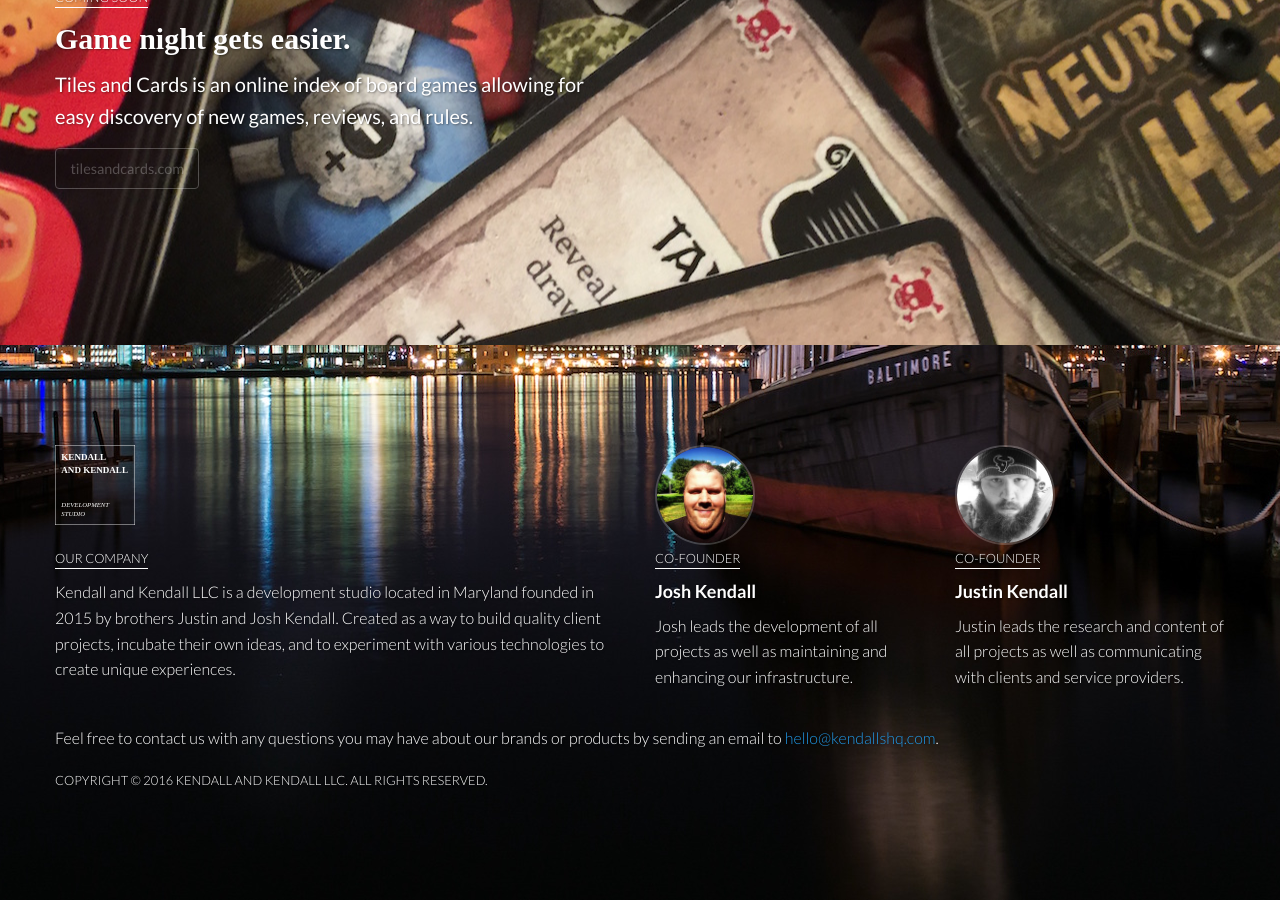
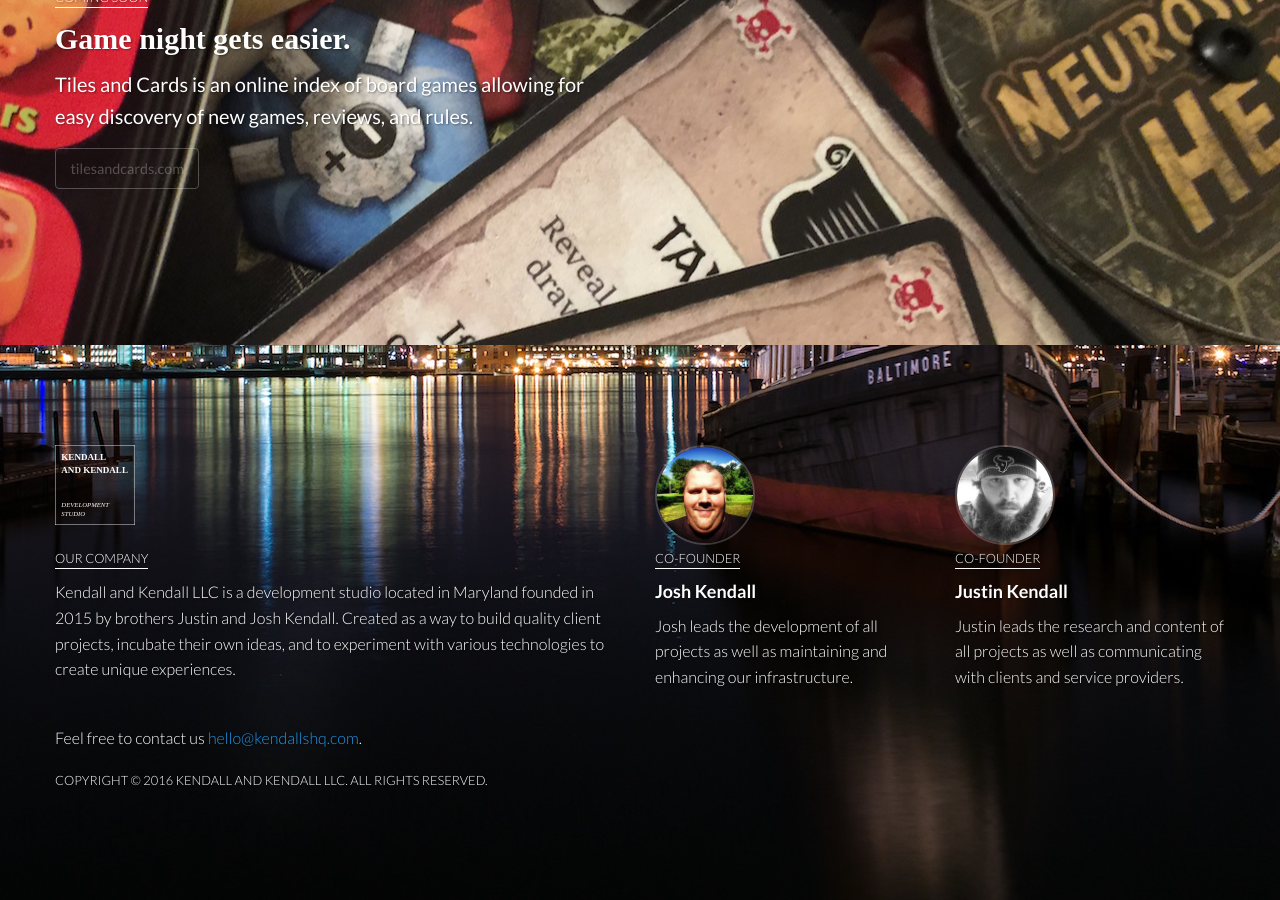
Before and after one commit to kendallshq/kendallshq.github.io, a Jekyll site: the page built from source/index.html, in a window 1280 px wide and 900 px high, scrolled down 1410 px. Built offline with Jekyll 4.4.1, drawn with Linux system fonts in a browser that asks for light colours; some web fonts are replaced.

Commit message:
Updated email text.

```diff
--- a/source/index.html
+++ b/source/index.html
@@ -47,7 +47,7 @@ layout: default
 
   <div class="row" id="copyright">
     <div class="column small-12">
-      <p>Feel free to contact us with any questions you may have about our brands or products by sending an email to <a href="mailto:hello@kendallshq.com" title="Contact">hello@kendallshq.com</a>.</p>
+      <p>Feel free to contact us <a href="mailto:hello@kendallshq.com" title="Contact">hello@kendallshq.com</a>.</p>
       <small class="copyright">Copyright &copy; 2016 Kendall and Kendall LLC. All Rights Reserved.</small>
     </div>
   </div>
```
